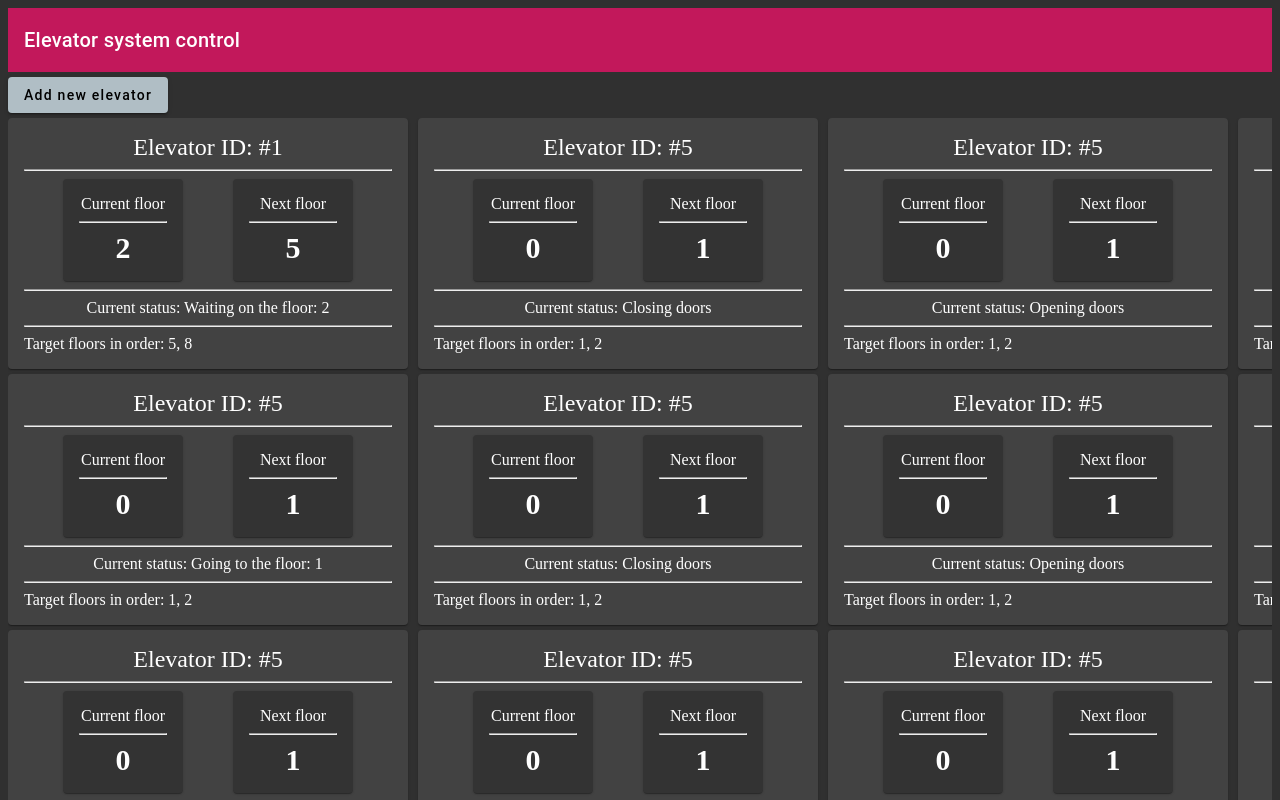
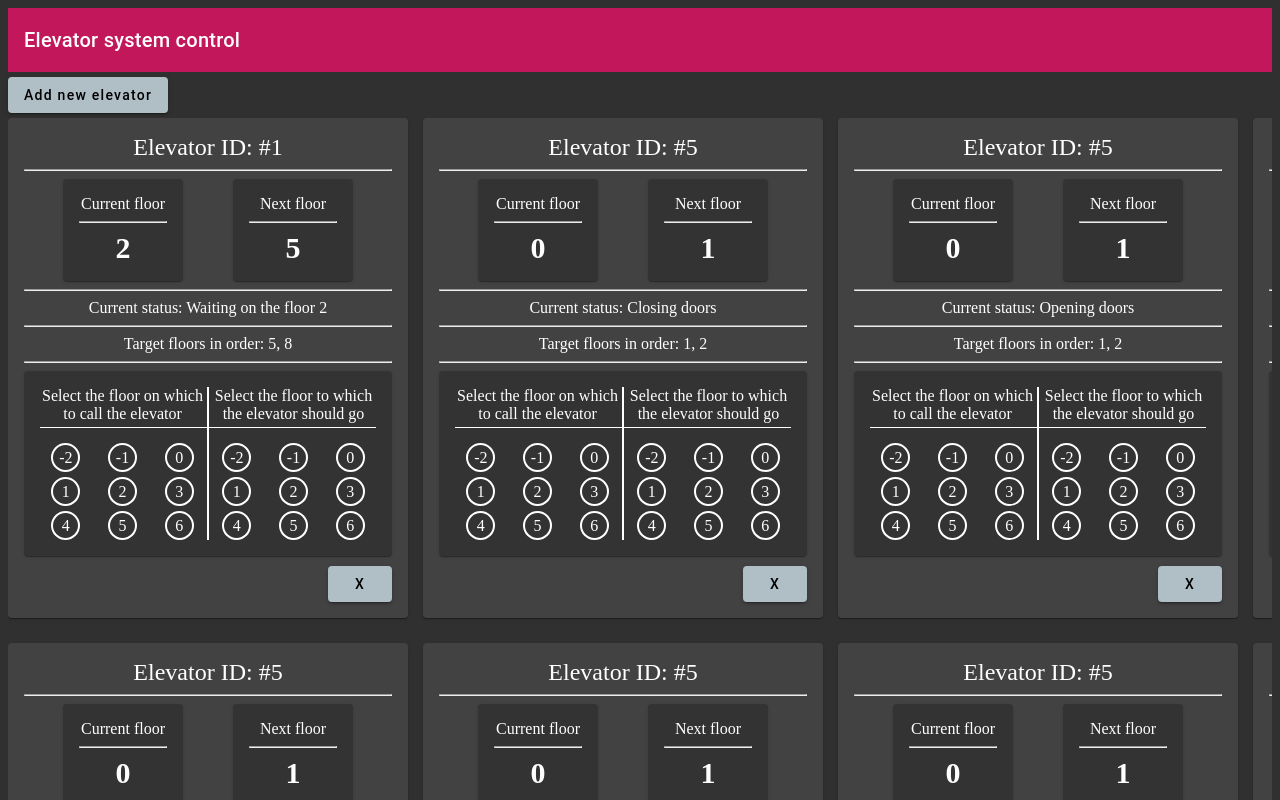
Before and after one commit to marcin7848/ElevatorSystemControl, an Angular app in the folder elevator-angular/: page / in a window 1280 px wide. Shown: the top 800 px of the page. Built offline with nearby package versions, Linux system fonts and the light colour scheme.

Commit message:
client elevator card preview finished

```diff
--- a/elevator-angular/src/app/elevator-management/elevator/elevator.component.css
+++ b/elevator-angular/src/app/elevator-management/elevator/elevator.component.css
@@ -1,6 +1,5 @@
 .elevator-card{
   width: 400px;
-
 }
 
 .elevator-id-text{
@@ -25,6 +24,69 @@
   font-size: 30px;
 }
 
-.current-status-box{
+.elevator-box-text{
   text-align: center;
 }
+
+.management-card{
+  background-color: #333333;
+  text-align: center;
+}
+
+.management-card-content{
+  display: flex;
+  background-color: #333333;
+}
+
+.management-card-header-element{
+  width: 50%;
+  border-bottom-style: solid;
+  border-width: 1px;
+  padding-bottom: 4px;
+}
+
+.right-border{
+  border-right-style: solid;
+  border-width: 1px;
+  padding-right: 2px;
+}
+
+.left-border{
+  border-left-style: solid;
+  border-width: 1px;
+  padding-left: 2px;
+}
+
+.management-card-element{
+  width: 50%;
+  padding-top: 15px;
+}
+
+.floor-list{
+  display: grid;
+  overflow: hidden;
+  grid-template-columns: repeat(3, 1fr);
+  grid-column-gap: 5px;
+  grid-row-gap: 5px;
+  place-items: center;
+}
+
+.floor-element{
+  border-style: solid;
+  border-width: 2px;
+  border-radius: 50%;
+  height: 25px;
+  width: 25px;
+  line-height: 25px;
+  cursor: pointer;
+}
+
+.floor-element:active {
+  background-color: #ff9966;
+}
+
+.delete-box{
+  margin-top: 10px;
+  display: flex;
+  justify-content: right;
+}
--- a/elevator-angular/src/app/elevator-management/elevator/elevator.component.html
+++ b/elevator-angular/src/app/elevator-management/elevator/elevator.component.html
@@ -21,11 +21,11 @@
       </mat-card>
     </div>
     <hr/>
-    <div class="current-status-box">
+    <div class="elevator-box-text">
       <span>Current status:
         <ng-container [ngSwitch]="elevator.currentStatus">
-          <ng-container *ngSwitchCase="0">Waiting on the floor: {{elevator.currentFloor}}</ng-container>
-          <ng-container *ngSwitchCase="1">Going to the floor: {{elevator.targetFloors?.at(0)?.floor}}</ng-container>
+          <ng-container *ngSwitchCase="0">Waiting on the floor {{elevator.currentFloor}}</ng-container>
+          <ng-container *ngSwitchCase="1">Going to the floor {{elevator.targetFloors?.at(0)?.floor}}</ng-container>
           <ng-container *ngSwitchCase="2">Opening doors</ng-container>
           <ng-container *ngSwitchCase="3">Closing doors</ng-container>
           <ng-container *ngSwitchDefault></ng-container>
@@ -33,12 +33,43 @@
       </span>
     </div>
     <hr/>
-    <div>
+    <div class="elevator-box-text">
       <span>Target floors in order:
         <ng-container *ngFor="let targetFloor of elevator.targetFloors; last as isLast">
           {{targetFloor.floor}}<ng-container *ngIf="!isLast">, </ng-container>
         </ng-container>
       </span>
     </div>
+    <hr/>
+    <div>
+      <mat-card class="management-card">
+        <mat-card-content>
+          <div class="management-card-content">
+            <div class="management-card-header-element right-border">Select the floor on which to call the elevator</div>
+            <div class="management-card-header-element left-border">Select the floor to which the elevator should go</div>
+          </div>
+
+          <div class="management-card-content">
+            <div class="management-card-element right-border">
+              <div class="floor-list">
+                <div *ngFor="let floor of range;" class="floor-element">
+                  <span>{{floor}}</span>
+                </div>
+              </div>
+            </div>
+            <div class="management-card-element left-border">
+              <div class="floor-list">
+                <div *ngFor="let floor of range;" class="floor-element">
+                  <span>{{floor}}</span>
+                </div>
+              </div>
+            </div>
+          </div>
+        </mat-card-content>
+      </mat-card>
+    </div>
+    <div class="delete-box">
+      <button mat-raised-button color="accent" matTooltip="Delete this elevator" matTooltipPosition="above">X</button>
+    </div>
   </mat-card-content>
 </mat-card>
--- a/elevator-angular/src/app/elevator-management/elevator/elevator.component.ts
+++ b/elevator-angular/src/app/elevator-management/elevator/elevator.component.ts
@@ -7,12 +7,19 @@ import {Elevator} from "../../model/Elevator";
   styleUrls: ['./elevator.component.css']
 })
 export class ElevatorComponent implements OnInit {
+
+  readonly MIN_FLOOR: number = -2;
+  readonly MAX_FLOOR: number = 6;
+
   @Input() elevator: Elevator = new Elevator();
-
+  readonly range:number[] = Array.from({length: (1 + this.MAX_FLOOR - this.MIN_FLOOR)},
+    (v, k) => k + this.MIN_FLOOR);
 
   ngOnInit() {
+
   }
 
   ngOnChanges(){
   }
+
 }
--- a/elevator-angular/src/app/elevator-management/management/management.component.css
+++ b/elevator-angular/src/app/elevator-management/management/management.component.css
@@ -1,3 +1,7 @@
+.new-elevator-box{
+  display: inline-block;
+}
+
 .add-new-elevator-button{
   margin-top: 5px;
 }
@@ -7,7 +11,7 @@
   display: grid;
   overflow: hidden;
   grid-template-columns: repeat(4, 1fr);
-  grid-column-gap: 10px;
-  grid-row-gap: 5px;
+  grid-column-gap: 15px;
+  grid-row-gap: 25px;
   place-items: center;
 }
--- a/elevator-angular/src/app/elevator-management/management/management.component.html
+++ b/elevator-angular/src/app/elevator-management/management/management.component.html
@@ -1,5 +1,7 @@
-<div>
-  <button mat-raised-button color="accent" class="add-new-elevator-button">Add new elevator</button>
+<div class="new-elevator-box" matTooltip="No more elevators can be added! Maximum reached."
+     [matTooltipDisabled]="!addNewElevatorDisabled">
+  <button mat-raised-button color="accent" class="add-new-elevator-button"
+          [disabled]="addNewElevatorDisabled">Add new elevator</button>
 </div>
 
 <div class="elevator-box">
--- a/elevator-angular/src/app/elevator-management/management/management.component.ts
+++ b/elevator-angular/src/app/elevator-management/management/management.component.ts
@@ -8,7 +8,9 @@ import {ElevatorFloor} from "../../model/ElevatorFloor";
   styleUrls: ['./management.component.css']
 })
 export class ManagementComponent implements OnInit {
+  readonly MAX_ELEVATORS: number = 16;
   elevators: Elevator[];
+  addNewElevatorDisabled: boolean = true;
 
   constructor(){
     this.elevators = [
@@ -24,10 +26,16 @@ export class ManagementComponent implements OnInit {
       new Elevator(5, 0, 0, [new ElevatorFloor(5, 1), new ElevatorFloor(5, 2)]),
       new Elevator(5, 0, 1, [new ElevatorFloor(5, 1), new ElevatorFloor(5, 2)]),
       new Elevator(5, 0, 2, [new ElevatorFloor(5, 1), new ElevatorFloor(5, 2)]),
-        new Elevator(5, 0, 3, [])
+        new Elevator(5, 0, 3, []),
+          new Elevator(5, 0, 3, []),
+      new Elevator(5, 0, 3, []),
+      new Elevator(5, 0, 3, [])
     ];
   }
 
   ngOnInit() {
+    this.addNewElevatorDisabled = this.elevators.length >= this.MAX_ELEVATORS;
   }
+
+
 }
```
Also changed, not shown: elevator-angular/src/app/elevator-management/elevator-management.module.ts (+7 -5 lines), 1 other file (tests, documents, lock files or other folders).
